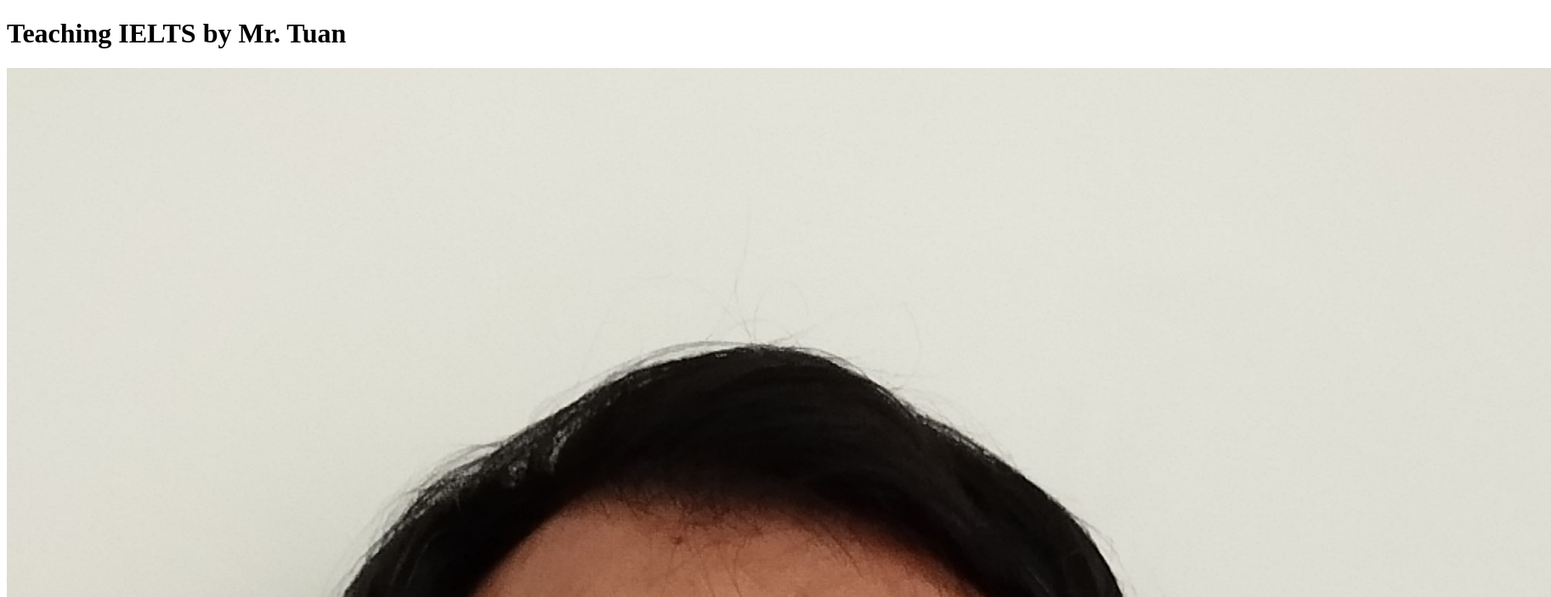
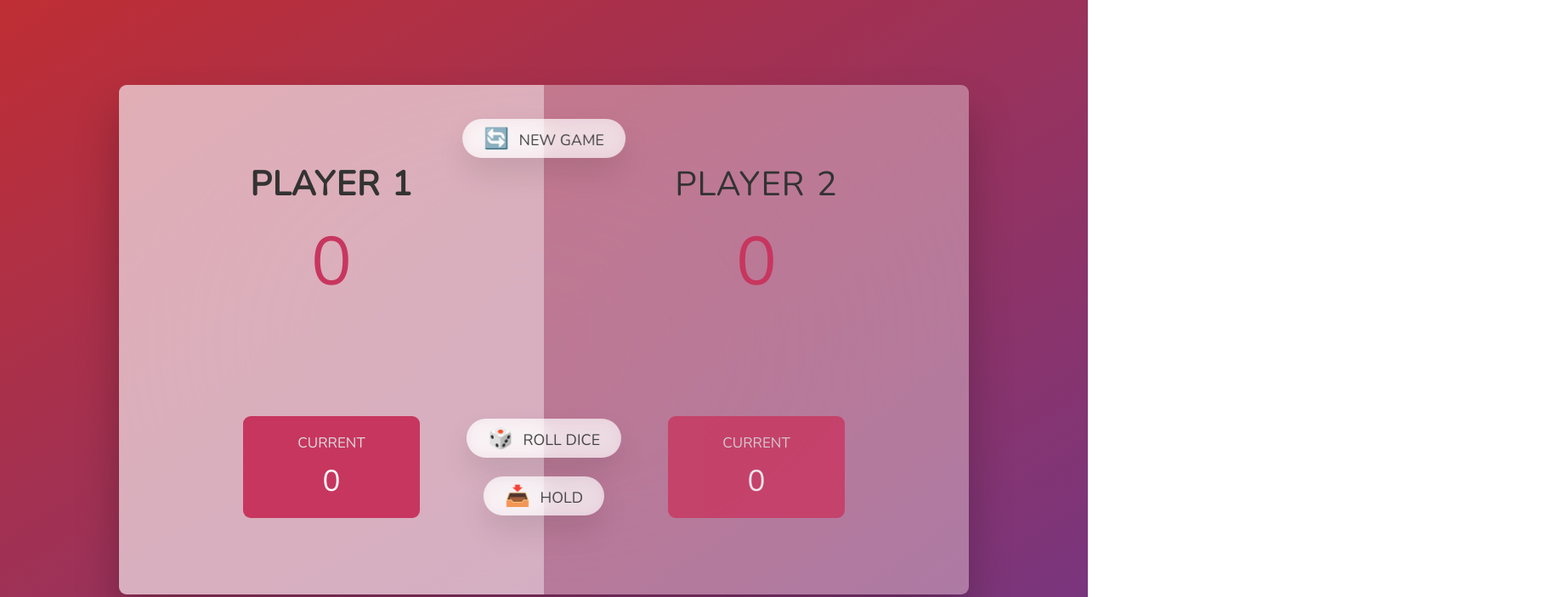
Before and after one commit to ieltsxuvi/ieltsxuvi.github.io, a plain HTML site: page index.html in a window 1280 px wide. Shown: the top 703 px of the page at 85% size, 1825 px wide, since content can reach past the window. Drawn offline with nearby package versions, Linux system fonts and the light colour scheme.

Commit message:
update game

```diff
--- a/index.html
+++ b/index.html
@@ -3,10 +3,34 @@
   <head>
     <meta charset="UTF-8" />
     <meta name="viewport" content="width=device-width, initial-scale=1.0" />
-    <title>Teaching IELTS by Mr. Tuan</title>
+    <meta http-equiv="X-UA-Compatible" content="ie=edge" />
+    <link rel="stylesheet" href="style.css" />
+    <title>Lab 9: Pig Game</title>
   </head>
   <body>
-    <h1>Teaching IELTS by Mr. Tuan</h1>
-    <img src="img/Tuan-picture.jpg" alt="file can not loaded" />
+    <main>
+      <section class="player player--0 player--active">
+        <h2 class="name" id="name--0">Player 1</h2>
+        <p class="score" id="score--0">43</p>
+        <div class="current">
+          <p class="current-label">Current</p>
+          <p class="current-score" id="current--0">0</p>
+        </div>
+      </section>
+      <section class="player player--1">
+        <h2 class="name" id="name--1">Player 2</h2>
+        <p class="score" id="score--1">24</p>
+        <div class="current">
+          <p class="current-label">Current</p>
+          <p class="current-score" id="current--1">0</p>
+        </div>
+      </section>
+
+      <img src="dice-5.png" alt="Playing dice" class="dice" />
+      <button class="btn btn--new">🔄 New game</button>
+      <button class="btn btn--roll">🎲 Roll dice</button>
+      <button class="btn btn--hold">📥 Hold</button>
+    </main>
+    <script src="script.js"></script>
   </body>
 </html>
--- /dev/null
+++ b/script.js
@@ -0,0 +1,97 @@
+'use strict';
+
+// Selecting elements
+const player0El = document.querySelector('.player--0');
+const player1El = document.querySelector('.player--1');
+const score0El = document.querySelector('#score--0');
+const score1El = document.getElementById('score--1');
+const current0El = document.getElementById('current--0');
+const current1El = document.getElementById('current--1');
+
+const diceEl = document.querySelector('.dice');
+const btnNew = document.querySelector('.btn--new');
+const btnRoll = document.querySelector('.btn--roll');
+const btnHold = document.querySelector('.btn--hold');
+
+let scores, currentScore, activePlayer, playing;
+
+// Starting conditions
+const init = function () {
+  scores = [0, 0];
+  currentScore = 0;
+  activePlayer = 0;
+  playing = true;
+
+  score0El.textContent = 0;
+  score1El.textContent = 0;
+  current0El.textContent = 0;
+  current1El.textContent = 0;
+
+  diceEl.classList.add('hidden');
+  player0El.classList.remove('player--winner');
+  player1El.classList.remove('player--winner');
+  player0El.classList.add('player--active');
+  player1El.classList.remove('player--active');
+};
+init();
+
+const switchPlayer = function () {
+  document.getElementById(`current--${activePlayer}`).textContent = 0;
+  currentScore = 0;
+  activePlayer = activePlayer === 0 ? 1 : 0;
+  player0El.classList.toggle('player--active');
+  player1El.classList.toggle('player--active');
+};
+
+// Rolling dice functionality
+btnRoll.addEventListener('click', function () {
+  if (playing) {
+    // 1. Generating a random dice roll
+    const dice = Math.trunc(Math.random() * 6) + 1;
+
+    // 2. Display dice
+    diceEl.classList.remove('hidden');
+    diceEl.src = `dice-${dice}.png`;
+
+    // 3. Check for rolled 1
+    if (dice !== 1) {
+      // Add dice to current score
+      currentScore += dice;
+      document.getElementById(`current--${activePlayer}`).textContent =
+        currentScore;
+    } else {
+      // Switch to next player
+      switchPlayer();
+    }
+  }
+});
+
+btnHold.addEventListener('click', function () {
+  if (playing) {
+    // 1. Add current score to active player's score
+    scores[activePlayer] += currentScore;
+    // scores[1] = scores[1] + currentScore
+
+    document.getElementById(`score--${activePlayer}`).textContent =
+      scores[activePlayer];
+
+    // 2. Check if player's score is >= 100
+    if (scores[activePlayer] >= 100) {
+      // Finish the game
+      playing = false;
+      diceEl.classList.add('hidden');
+
+      document
+        .querySelector(`.player--${activePlayer}`)
+        .classList.add('player--winner');
+      document
+        .querySelector(`.player--${activePlayer}`)
+        .classList.remove('player--active');
+    } else {
+      // Switch to the next player
+      switchPlayer();
+    }
+  }
+});
+
+btnNew.addEventListener('click', init);
--- /dev/null
+++ b/style.css
@@ -0,0 +1,171 @@
+@import url('https://fonts.googleapis.com/css2?family=Nunito&display=swap');
+
+* {
+  margin: 0;
+  padding: 0;
+  box-sizing: inherit;
+}
+
+html {
+  font-size: 62.5%;
+  box-sizing: border-box;
+}
+
+body {
+  font-family: 'Nunito', sans-serif;
+  font-weight: 400;
+  height: 100vh;
+  color: #333;
+  background-image: linear-gradient(to top left, #753682 0%, #bf2e34 100%);
+  display: flex;
+  align-items: center;
+  justify-content: center;
+}
+
+/* LAYOUT */
+main {
+  position: relative;
+  width: 100rem;
+  height: 60rem;
+  background-color: rgba(255, 255, 255, 0.35);
+  backdrop-filter: blur(200px);
+  filter: blur();
+  box-shadow: 0 3rem 5rem rgba(0, 0, 0, 0.25);
+  border-radius: 9px;
+  overflow: hidden;
+  display: flex;
+}
+
+.player {
+  flex: 50%;
+  padding: 9rem;
+  display: flex;
+  flex-direction: column;
+  align-items: center;
+  transition: all 0.75s;
+}
+
+/* ELEMENTS */
+.name {
+  position: relative;
+  font-size: 4rem;
+  text-transform: uppercase;
+  letter-spacing: 1px;
+  word-spacing: 2px;
+  font-weight: 300;
+  margin-bottom: 1rem;
+}
+
+.score {
+  font-size: 8rem;
+  font-weight: 300;
+  color: #c7365f;
+  margin-bottom: auto;
+}
+
+.player--active {
+  background-color: rgba(255, 255, 255, 0.4);
+}
+.player--active .name {
+  font-weight: 700;
+}
+.player--active .score {
+  font-weight: 400;
+}
+
+.player--active .current {
+  opacity: 1;
+}
+
+.current {
+  background-color: #c7365f;
+  opacity: 0.8;
+  border-radius: 9px;
+  color: #fff;
+  width: 65%;
+  padding: 2rem;
+  text-align: center;
+  transition: all 0.75s;
+}
+
+.current-label {
+  text-transform: uppercase;
+  margin-bottom: 1rem;
+  font-size: 1.7rem;
+  color: #ddd;
+}
+
+.current-score {
+  font-size: 3.5rem;
+}
+
+/* ABSOLUTE POSITIONED ELEMENTS */
+.btn {
+  position: absolute;
+  left: 50%;
+  transform: translateX(-50%);
+  color: #444;
+  background: none;
+  border: none;
+  font-family: inherit;
+  font-size: 1.8rem;
+  text-transform: uppercase;
+  cursor: pointer;
+  font-weight: 400;
+  transition: all 0.2s;
+
+  background-color: white;
+  background-color: rgba(255, 255, 255, 0.6);
+  backdrop-filter: blur(10px);
+
+  padding: 0.7rem 2.5rem;
+  border-radius: 50rem;
+  box-shadow: 0 1.75rem 3.5rem rgba(0, 0, 0, 0.1);
+}
+
+.btn::first-letter {
+  font-size: 2.4rem;
+  display: inline-block;
+  margin-right: 0.7rem;
+}
+
+.btn--new {
+  top: 4rem;
+}
+.btn--roll {
+  top: 39.3rem;
+}
+.btn--hold {
+  top: 46.1rem;
+}
+
+.btn:active {
+  transform: translate(-50%, 3px);
+  box-shadow: 0 1rem 2rem rgba(0, 0, 0, 0.15);
+}
+
+.btn:focus {
+  outline: none;
+}
+
+.dice {
+  position: absolute;
+  left: 50%;
+  top: 16.5rem;
+  transform: translateX(-50%);
+  height: 10rem;
+  box-shadow: 0 2rem 5rem rgba(0, 0, 0, 0.2);
+}
+
+.player--winner {
+  background-color: #2f2f2f;
+}
+
+.player--winner .name {
+  font-weight: 700;
+  color: #c7365f;
+}
+
+.hidden {
+  display: none;
+}
```
Also changed, not shown: dice-1.png (added), dice-2.png (added), dice-3.png (added), dice-4.png (added), dice-5.png (added), dice-6.png (added), img/Tuan-picture.jpg (deleted), pig-game-flowchart.png (added), 1 other file.
